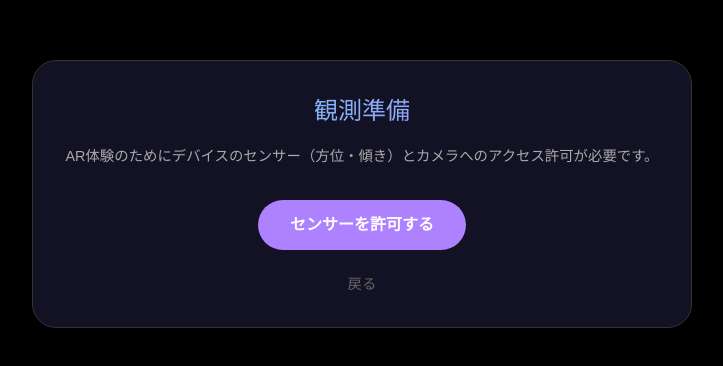
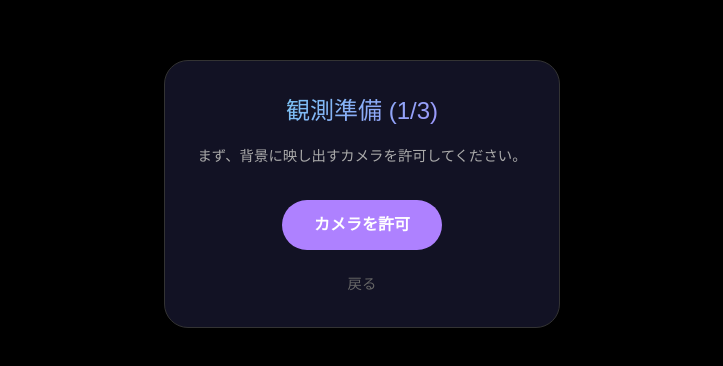
Before and after one commit to syokubutuki/gem-cosmos-finder, a Next.js app: page /explore in a window 1280 px wide. Shown: the part 206-572 px from the top of the page, without its empty margins (278-1001 px from the left). Built offline with nearby package versions, Linux system fonts and the light colour scheme; no server answers.

Commit message:
fix: implement 3-step permission flow to satisfy iOS user-gesture requirements for sensors

```diff
--- a/app/explore/page.tsx
+++ b/app/explore/page.tsx
@@ -25,6 +25,7 @@ export default function ExplorePage() {
 
   const iss = useISS(userPosition);
   const [windowSize, setWindowSize] = useState({ width: 0, height: 0 });
+  const [permissionStep, setPermissionStep] = useState<"camera" | "orientation" | "location" | "ready">("camera");
 
   // 画面サイズ取得
   useEffect(() => {
@@ -43,55 +44,60 @@ export default function ExplorePage() {
     }
   }, [stream]);
 
-  // センサーとカメラ、位置情報の同時許可
-  const handleStart = async () => {
-    // 位置情報の取得（マウント時にも動いているが念のため再試行）
-    await requestPosition();
-    // センサー許可
-    const sensorOk = await requestOrientationPermission();
-    if (sensorOk) {
-      // カメラ起動
-      await startCamera();
-    }
+  // ステップ1: カメラ
+  const handleCamera = async () => {
+    const ok = await startCamera();
+    if (ok) setPermissionStep("orientation");
   };
 
-  // スマホが向いているRA/Decを計算
-  const centerCoords = useMemo(() => {
-    if (!userPosition) return { ra: 0, dec: 0 };
+  // ステップ2: センサー (iOS要件: タップから直接呼ぶ)
+  const handleOrientation = async () => {
+    const ok = await requestOrientationPermission();
+    if (ok) setPermissionStep("location");
+  };
 
-    const { azimuth, altitude } = deviceOrientationToAzAlt(alpha, beta, gamma, isIOS);
-    return azAltToRaDec(azimuth, altitude, userPosition.latitude, userPosition.longitude, new Date());
-  }, [alpha, beta, gamma, isIOS, userPosition]);
+  // ステップ3: 位置情報
+  const handleLocation = async () => {
+    await requestPosition();
+    setPermissionStep("ready");
+  };
 
-  // ISSの画面上の座標を計算
-  const issProjected = useMemo(() => {
-    if (!iss.ra || !iss.dec || !windowSize.width) return null;
+  // すべて許可済みならreadyにする
+  useEffect(() => {
+    if (cameraActive && orientationPermission && userPosition && permissionStep !== "ready") {
+      setPermissionStep("ready");
+    }
+  }, [cameraActive, orientationPermission, userPosition, permissionStep]);
 
-    const projected = gnomonicProject(iss.ra, iss.dec, centerCoords.ra, centerCoords.dec);
-    if (!projected.visible) return { ...projected, sx: 0, sy: 0 };
-
-    const { sx, sy } = normalizedToScreen(projected.x, projected.y, windowSize.width, windowSize.height, 60);
-    return { ...projected, sx, sy };
-  }, [iss, centerCoords, windowSize]);
-
-  // 距離表示のフォーマット
-  const formattedDistance = useMemo(() => {
-    if (iss.distanceM == null) return null;
-    return formatDistance(iss.distanceM);
-  }, [iss.distanceM]);
-
-  if (!orientationPermission) {
+  if (permissionStep !== "ready") {
     return (
       <div style={styles.container}>
         <div style={styles.modal}>
-          <h1 style={styles.title}>観測準備</h1>
+          <h1 style={styles.title}>観測準備 ({
+            permissionStep === "camera" ? "1/3" :
+            permissionStep === "orientation" ? "2/3" : "3/3"
+          })</h1>
+
           <p style={styles.text}>
-            AR体験のためにデバイスのセンサー（方位・傾き）とカメラへのアクセス許可が必要です。
+            {permissionStep === "camera" && "まず、背景に映し出すカメラを許可してください。"}
+            {permissionStep === "orientation" && "次に、スマホの向きを検知するセンサーを許可してください。"}
+            {permissionStep === "location" && "最後に、現在地のISSを計算するため位置情報を許可してください。"}
           </p>
-          <button style={styles.button} onClick={handleStart}>
-            センサーを許可する
-          </button>
+
+          {permissionStep === "camera" && (
+            <button style={styles.button} onClick={handleCamera}>カメラを許可</button>
+          )}
+          {permissionStep === "orientation" && (
+            <button style={styles.button} onClick={handleOrientation}>センサーを許可</button>
+          )}
+          {permissionStep === "location" && (
+            <button style={styles.button} onClick={handleLocation}>位置情報を許可</button>
+          )}
+
           <Link href="/" style={styles.link}>戻る</Link>
+
+          {cameraError && <p style={{color: "#ff4444", fontSize: "0.8rem", marginTop: "1rem"}}>{cameraError}</p>}
+          {geoError && <p style={{color: "#ff4444", fontSize: "0.8rem", marginTop: "1rem"}}>{geoError}</p>}
         </div>
       </div>
     );
```
